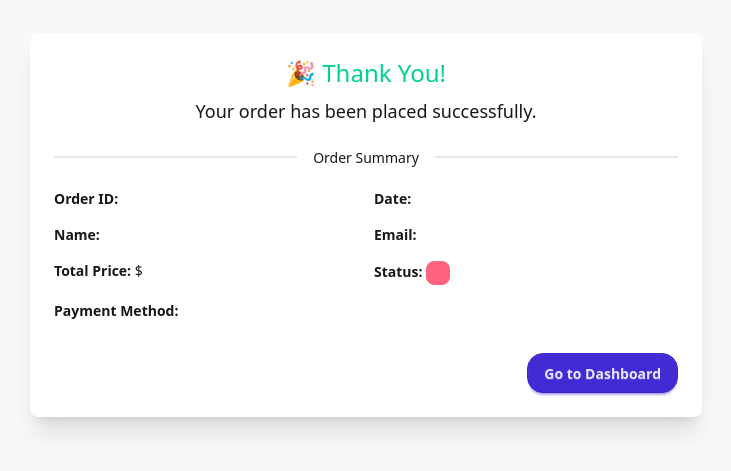
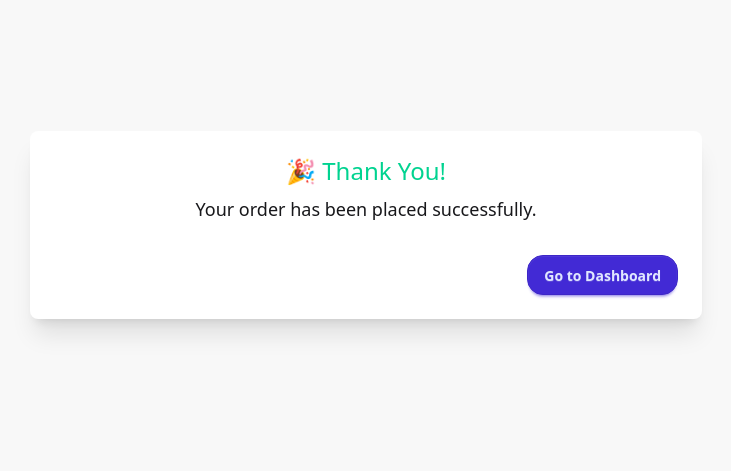
Before and after one commit to Asif419/book-store-client, a React (Vite) app: page /thankyou in a window 1280 px wide. Shown: the part 175-646 px from the top of the page, without its empty margins (274-1005 px from the left). Built offline with nearby package versions, Linux system fonts and the light colour scheme; no server answers.

Commit message:
thank you page updated

```diff
--- a/src/pages/ThankYou.tsx
+++ b/src/pages/ThankYou.tsx
@@ -66,24 +66,6 @@ const ThankYou = () => {
           <h2 className=" text-success text-2xl text-center">🎉 Thank You!</h2>
           <p className="text-lg text-center">Your order has been placed successfully.</p>
 
-          <div className="divider">Order Summary</div>
-
-          <div className="grid grid-cols-1 sm:grid-cols-2 gap-4 text-sm">
-            <div><span className="font-semibold">Order ID:</span> {order?.order_id}</div>
-            <div><span className="font-semibold">Date:</span> {order?.date_time}</div>
-            <div><span className="font-semibold">Name:</span> {order?.name}</div>
-            <div><span className="font-semibold">Email:</span> {order?.email}</div>
-            {/* <div><span className="font-semibold">Product:</span> {order.product}</div> */}
-            {/* <div><span className="font-semibold">Quantity:</span> {order?.address}</div> */}
-            <div><span className="font-semibold">Total Price:</span> ${order?.amount}</div>
-            <div><span className="font-semibold">Status:</span>
-              <span className={`ml-1 badge ${order?.bank_status === "Success" ? "badge-success" : "badge-error"}`}>
-                {order?.bank_status}
-              </span>
-            </div>
-            <div><span className="font-semibold">Payment Method:</span> {order?.method}</div>
-          </div>
-
           <div className="card-actions justify-end mt-6">
             <button
               className="btn btn-primary rounded-2xl"
```
